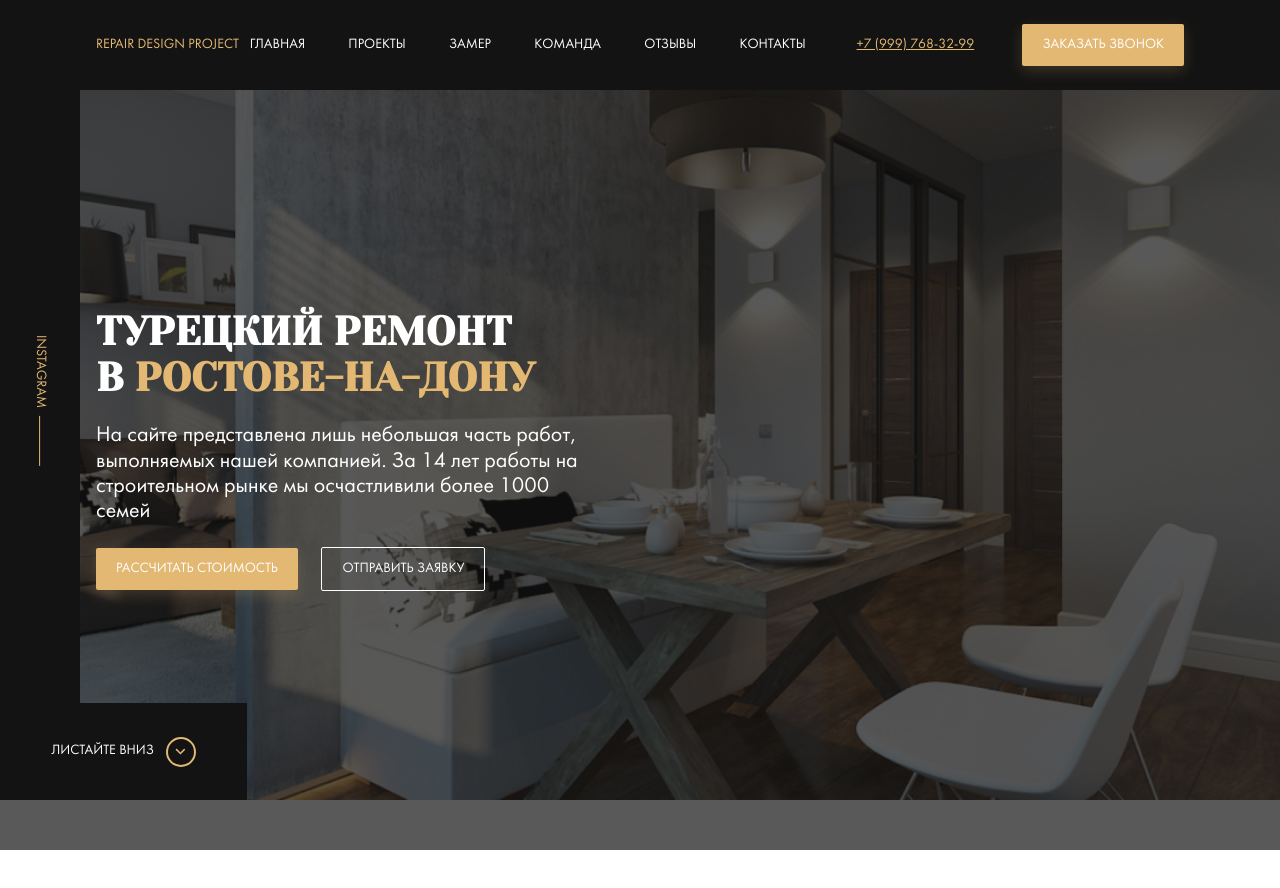
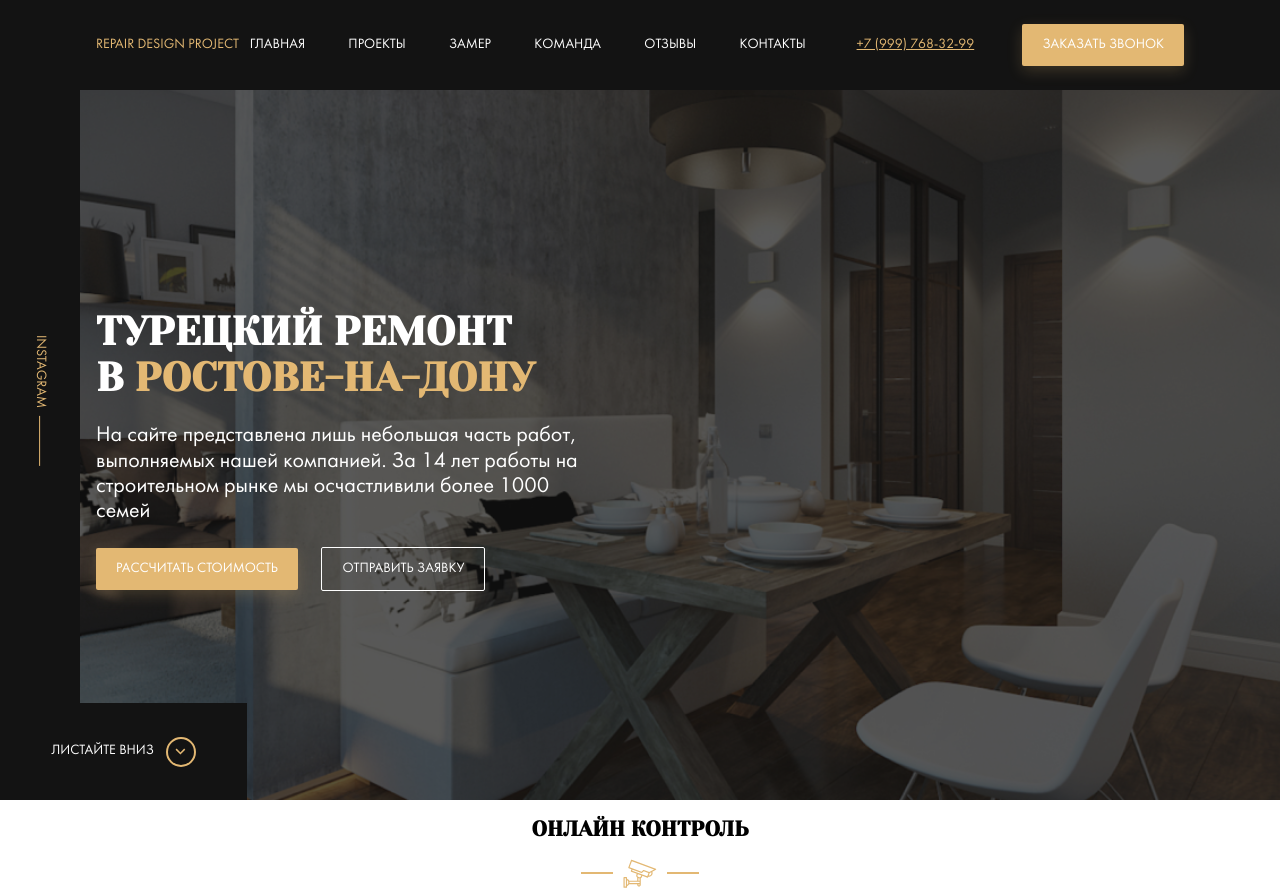
Before and after one commit to Art-Im/Glo-Academy, a website: page index.html in a window 1280 px wide. Before the commit the page ends 850 px from the top, so only its background shows below. Drawn offline with Linux system fonts and the light colour scheme; files whose address does not match are found by name.

Commit message:
feat: add control section and move body  settings in _settings.sass

```diff
--- /dev/null
+++ b/css/settings.css
@@ -0,0 +1,6 @@
+*, *:before, *:after {
+  box-sizing: border-box; }
+
+body {
+  font-family: 'Futura Book', sans-serif;
+  font-size: 14px; }
--- a/index.html
+++ b/index.html
@@ -52,6 +52,21 @@
             <a href="#" class="hero__scroll-down">листайте вниз</a>
         </section>
         <!-- hero -->
+        <section class="section control">
+            <div class="container">
+                <div class="section-title">
+                    <h2 class="section-title__heading">Онлайн контроль</h2>
+                    <!-- /.section-title__heading -->
+                    <div class="section-title__image">
+                        <img src="img/video.svg" alt="logo-video">
+                    </div>
+                    <!-- /.section-title__image -->
+                </div>
+                <!-- /.section-title -->
+            </div>
+
+
+        </section>
     </main>
 
 </body>
--- /dev/null
+++ b/sass/_settings.sass
@@ -0,0 +1,20 @@
+*, *:before, *:after
+  box-sizing: border-box
+body
+  font-family: 'Futura Book', sans-serif
+  font-size: 14px
+.section
+  &-title
+    text-align: center
+    text-transform: uppercase
+    font-family: "Yeseva One", cursive
+    &__image
+      display: flex
+      justify-content: center
+      align-items: center
+      &:before, &:after
+        content: ''
+        width: 32px
+        height: 2px
+        background-color: $primary
+        margin: 0 10px
--- a/sass/style.sass
+++ b/sass/style.sass
@@ -3,11 +3,7 @@
 @import 'variables'
 @import 'interface'
 @import 'grid'
+@import 'settings'
 @import 'templates/header'
 @import 'templates/hero'
-
-*, *:before, *:after
-  box-sizing: border-box
-body
-  font-family: 'Futura Book', sans-serif
-  font-size: 14px
+@import 'templates/control'
--- a/sass/templates/_hero.sass
+++ b/sass/templates/_hero.sass
@@ -10,6 +10,8 @@
   &::before
     content: ''
     position: absolute
+    left: 0
+    top: 0
     width: 100%
     height: 100%
     background-color: rgba($dark, 0.7)
```
Also changed, not shown: css/style.css, img/video.svg (added), sass/templates/_control.sass (added).
